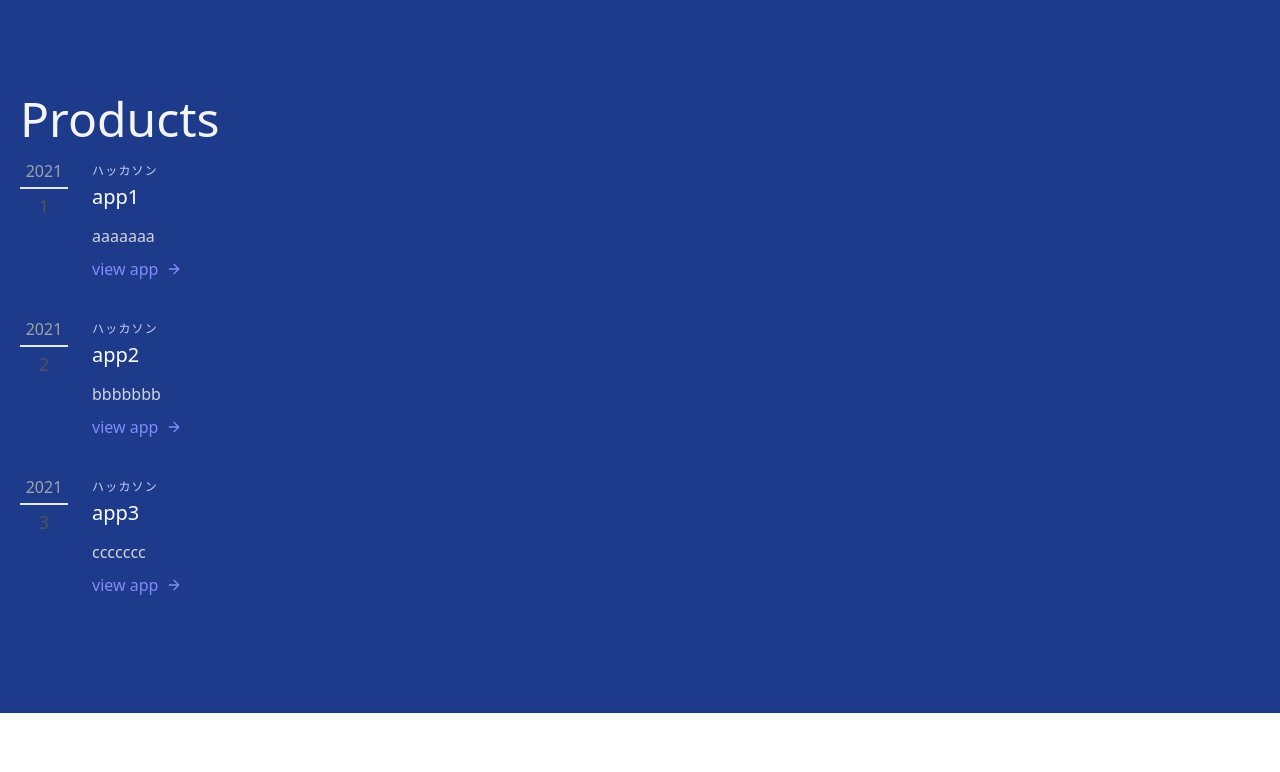
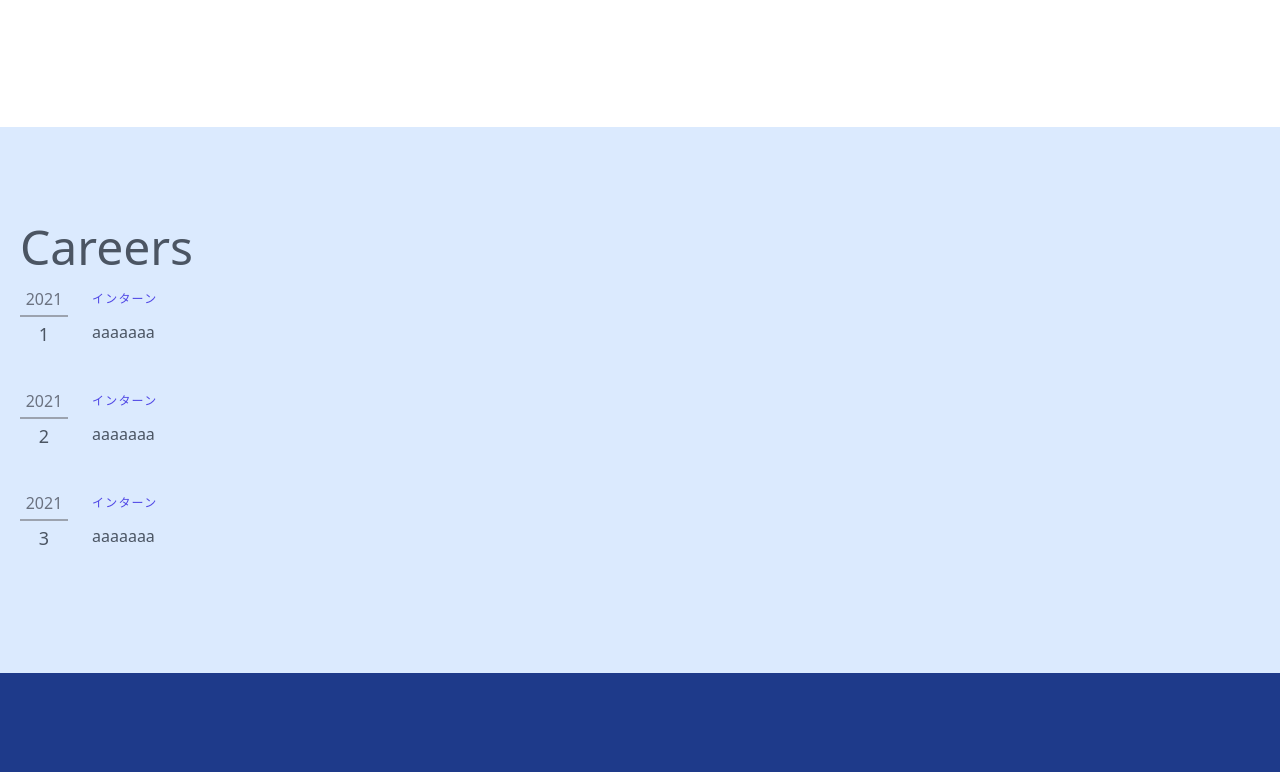
Before and after one commit to mahiro72/nuxt-homepage, a Nuxt app: page / in a window 1280 px wide. Shown: the part 680-1452 px from the top of the page. Built offline with nearby package versions, Linux system fonts and the light colour scheme.

Commit message:
add career

```diff
--- /dev/null
+++ b/assets/data/careers.json
@@ -0,0 +1,25 @@
+{
+  "careers": [
+    {
+      "name": "company1",
+      "year": 2021,
+      "month": 1,
+      "category": "インターン",
+      "description": "aaaaaaa"
+    },
+    {
+      "name": "company2",
+      "year": 2021,
+      "month": 2,
+      "category": "インターン",
+      "description": "aaaaaaa"
+    },
+    {
+      "name": "company3",
+      "year": 2021,
+      "month": 3,
+      "category": "インターン",
+      "description": "aaaaaaa"
+    }
+  ]
+}
--- a/components/AboutMe.vue
+++ b/components/AboutMe.vue
@@ -1,6 +1,6 @@
 <template>
 	<section class="text-gray-600 body-font">
-		<div class="container px-5 py-24 mx-auto flex flex-col">
+		<div class="container px-5 py-40 mx-auto flex flex-col">
 			<div class="lg:w-4/6 mx-auto">
 				<!-- <div class="rounded-lg h-64 overflow-hidden">
 					<img alt="content" class="object-cover object-center h-full w-full" src="https://dummyimage.com/1200x500">
--- /dev/null
+++ b/components/Career/Career.vue
@@ -0,0 +1,28 @@
+<template>
+	<div class="h-full flex items-start py-5">
+		<div class="w-12 flex-shrink-0 flex flex-col text-center leading-none">
+			<span class="text-gray-500 pb-2 mb-2 border-b-2 border-gray-400">{{ info.year }}</span>
+			<span class="font-medium text-lg text-gray-600 title-font leading-none">{{ info.month }}</span>
+		</div>
+		<div class="flex-grow pl-6">
+			<h2 class="tracking-widest text-xs title-font font-medium text-indigo-600 mb-1">{{ info.category }}</h2>
+			<h1 class="title-font text-xl font-medium text-white mb-3">{{ info.title }}</h1>
+			<p class="leading-relaxed text-gray-600 mb-2">{{ info.description }}</p>
+		</div>
+	</div>
+</template>
+
+<script>
+export default {
+	name:'Career',
+	props:{
+		info:{
+			name:String,
+			year:String,
+			month:String,
+			category:String,
+			description:String,
+		},
+	}
+}
+</script>
--- /dev/null
+++ b/components/Career/CareerList.vue
@@ -0,0 +1,35 @@
+<template>
+	<div class="bg-blue-100">
+		<div class="container px-5 py-24 mx-auto">
+			<p class="text-gray-600 text-5xl">Careers</p>
+			<section class="text-gray-300 body-font">
+				<div class="flex flex-wrap" v-for="(c,c_idx) in careers" :key="c_idx">
+					<Career :info="{name: c.title,
+									year: c.year,
+									month: c.month,
+									category:c.category,
+									description: c.description
+									}"/>
+				</div>
+			</section>
+
+		</div>
+	</div>
+</template>
+
+<script>
+import json from '@/assets/data/careers.json';
+import Career from '@/components/Career/Career.vue';
+
+export default {
+	name:'CareerList',
+	components:{
+		Career,
+	},
+	data(){
+		return{
+			careers: json.careers,
+		}
+	},
+}
+</script>
--- a/components/Product/Product.vue
+++ b/components/Product/Product.vue
@@ -29,7 +29,6 @@ export default {
 			description:String,
 			link:String,
 		},
-		test:String,
 	}
 }
 </script>
--- a/components/Product/ProductList.vue
+++ b/components/Product/ProductList.vue
@@ -32,8 +32,5 @@ export default {
 			products: json.products,
 		}
 	},
-	mounted(){
-		console.log('####',json.products);
-	}
 }
 </script>
--- /dev/null
+++ b/document/data/careers.yml
@@ -0,0 +1,19 @@
+careers:
+  -
+    name: company1
+    year: 2021
+    month: 1
+    category: インターン
+    description: aaaaaaa
+  -
+    name: company2
+    year: 2021
+    month: 2
+    category: インターン
+    description: aaaaaaa
+  -
+    name: company3
+    year: 2021
+    month: 3
+    category: インターン
+    description: aaaaaaa
--- a/pages/index.vue
+++ b/pages/index.vue
@@ -2,6 +2,7 @@
 	<div>
 		<Header />
 		<AboutMe />
+		<CareerList />
 		<ProductList />
 		<ArchiveList />
 		<Footer />
@@ -14,6 +15,7 @@ import AboutMe from '@/components/AboutMe.vue';
 import ProductList from '~/components/Product/ProductList.vue';
 import Footer from '@/components/Footer.vue';
 import ArchiveList from '~/components/Archive/ArchiveList.vue';
+import CareerList from '@/components/Career/CareerList.vue'
 
 export default {
   name: 'IndexPage',
@@ -23,6 +25,7 @@ export default {
 	  ProductList,
 	  Footer,
 	  ArchiveList,
+	  CareerList,
   },
 }
 </script>
```
